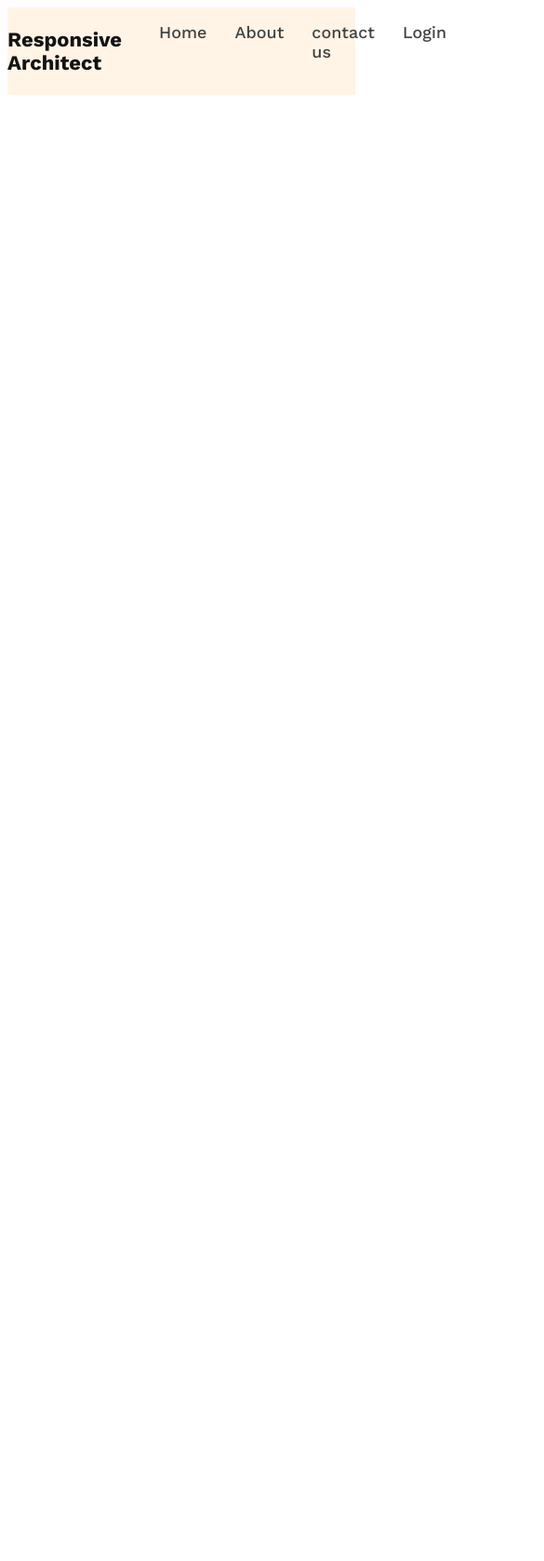
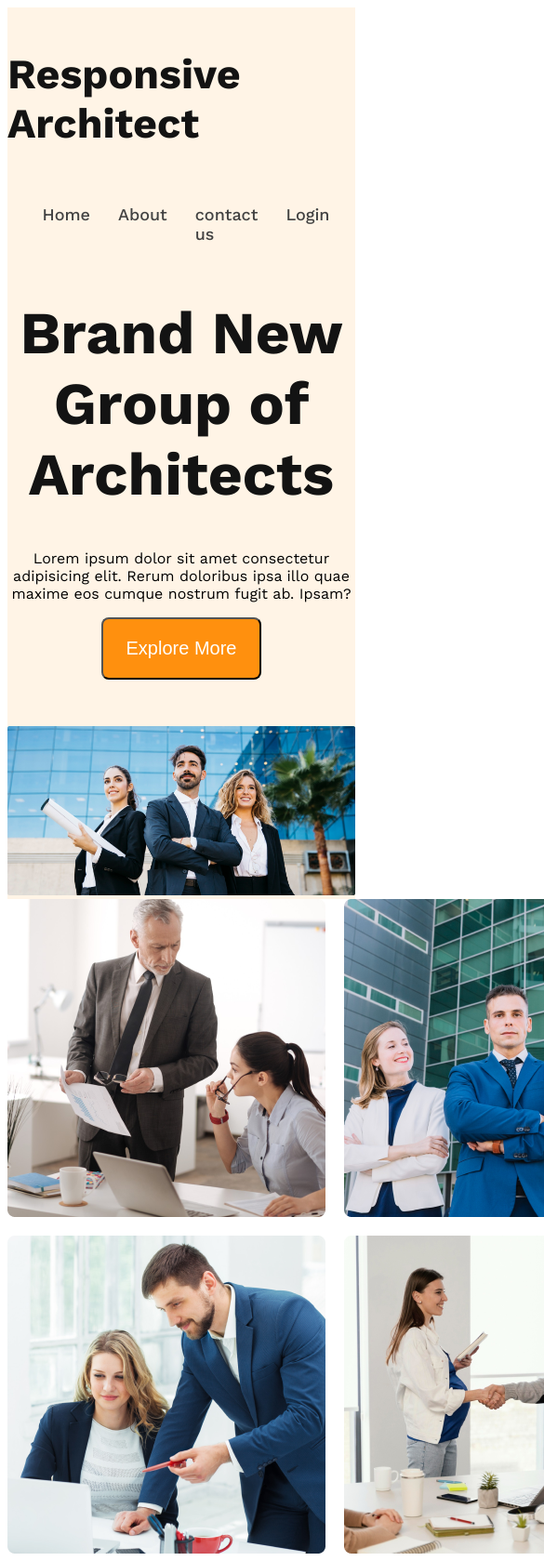
Before and after one commit to ShuvroMandal/responsive-architect-web-site, a plain HTML site: page index.html in a window 390 px wide. Shown: the top 1679 px of the page at 93% size, 585 px wide, since content can reach past the window. Before the commit the page ends 844 px from the top, so only its background shows below. Drawn offline with nearby package versions, Linux system fonts and the light colour scheme.

Commit message:
mian start

```diff
--- a/index.html
+++ b/index.html
@@ -21,10 +21,37 @@
             </ul>
         </nav>
         <div class="banner">
+            <div class="banner-content">
+                <h1 class="banner-title">Brand New
+                    Group of Architects</h1>
+                <p class="banner-description">Lorem ipsum dolor sit amet consectetur adipisicing elit. Rerum doloribus
+                    ipsa illo quae maxime eos cumque nostrum fugit ab. Ipsam?</p>
+                <button class="btn-primary">Explore More</button>
+            </div>
+            <img class="banner-image" src="./asset/banner.png" alt="banner image">
 
         </div>
     </header>
     <main>
+        <section class="team-section display-flex">
+            <div class="team-image-container">
+                <img src="./asset/team1.png" alt="">
+                <img src="./asset/team2.png" alt="">
+                <img src="./asset/team3.png" alt="">
+                <img src="./asset/team4.png" alt="">
+
+            </div>
+            <div class="features">
+                <h3 class="feature-title"> <span class="quick-list">Quick list</span><span> of Our
+                    </span><span>Features</span></h3>
+                <p class="feature-description">Lorem, ipsum dolor sit amet consectetur adipisicing elit. Dolorem facere
+                    error et provident architecto illo sint corporis eos dolor iste?
+                </p>
+                <button class="btn-primary">Explore More</button>
+
+            </div>
+
+        </section>
 
     </main>
     <footer>
--- a/style.css
+++ b/style.css
@@ -10,6 +10,11 @@
 
 /*shared style*/
 
+main {
+    max-width: 1440px;
+    margin: 0 auto;
+}
+
 /*navbar style*/
 .display-flex {
     display: flex;
@@ -17,6 +22,7 @@
 
 .navbar {
     justify-content: space-between;
+    align-items: center;
 }
 
 .nav-item {
@@ -34,7 +40,7 @@
 
 .brand {
     color: #131313;
-    font-size: 22px;
+    font-size: 2.8rem;
     font-weight: 700;
 }
 
@@ -47,3 +53,65 @@
     max-width: 1440px;
     margin: 0 auto;
 }
+
+/*banner section*/
+.banner-content {
+    max-width: 850px;
+    margin: 0 auto;
+    text-align: center;
+    margin-bottom: 50px;
+}
+
+.banner-title {
+    font-size: 4rem;
+    font-weight: 700;
+    color: #131313;
+}
+
+.btn-primary {
+    background-color: rgba(255, 144, 14, 1);
+    color: #FFFFFF;
+    font-size: 1.25rem;
+    padding: 20px 25px;
+    border-radius: 8px;
+
+}
+
+.banner-image {
+    width: 100%;
+}
+
+/*main*/
+.team-section {
+    align-items: center;
+
+}
+
+.team-image-container {
+    display: grid;
+    grid-template-columns: repeat(2, 1fr);
+    gap: 20px;
+}
+
+.features {
+    max-width: 530px;
+    margin-left: 130px;
+}
+
+.feature-title {
+    font-size: 2.8rem;
+}
+
+.quick-list {
+    font-weight: 700;
+    color: #424242;
+}
+
+/*responsive*/
+@media screen and (max-width:576px) {
+
+    .navbar,
+    .nav-link {
+        flex-direction: column;
+    }
+}
```
Also changed, not shown: asset/architect.png (added), asset/banner.png (added), asset/icons/customers.png (added), asset/icons/email.png (added), asset/icons/projects.png (added), asset/icons/ribon.png (added), asset/sponsors/amazon.png (added), asset/sponsors/figma.png (added), asset/sponsors/google.png (added), asset/sponsors/spotify.png (added), asset/sponsors/telerama.png (added), asset/team1.png (added), asset/team2.png (added), asset/team3.png (added), 1 more files.
